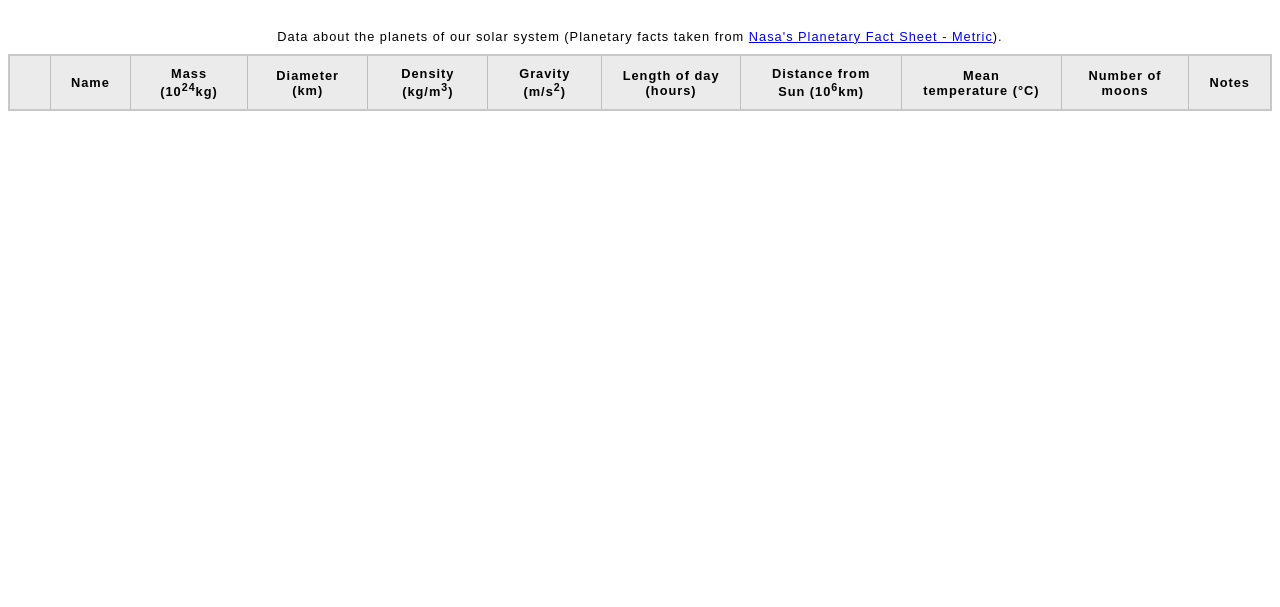
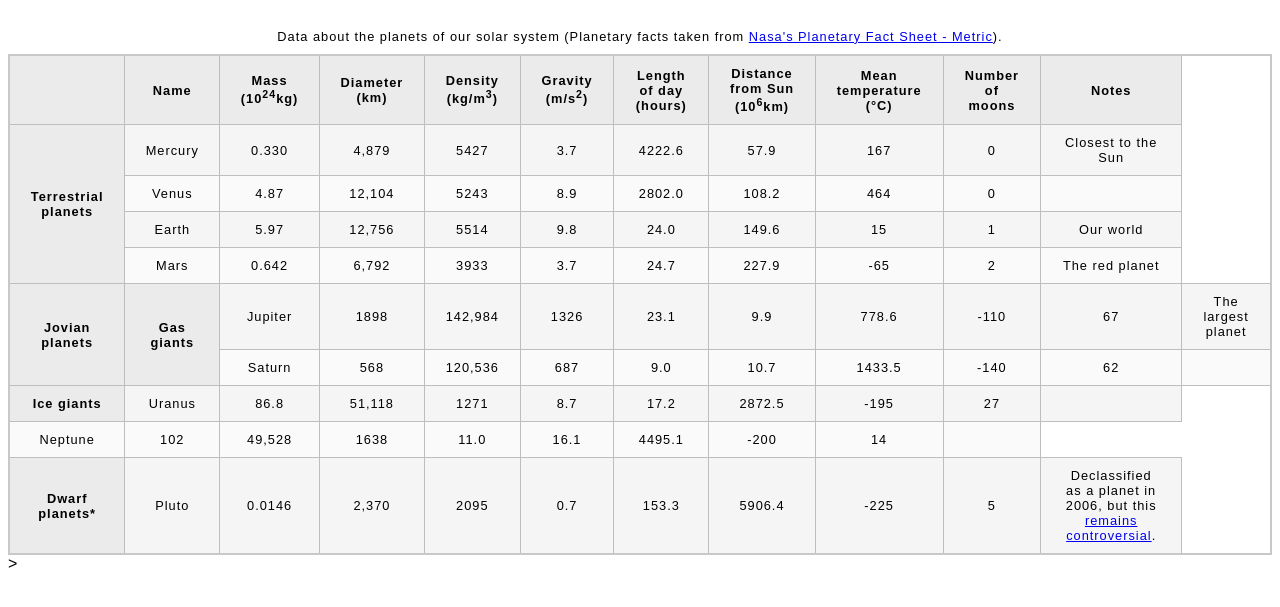
Before and after one commit to Omid122003/Web-Development-Fundamentals-Assignment-2, a plain HTML site: page Part-2/index.html in a window 1280 px wide. Shown: the part 61-668 px from the top of the page. Drawn offline with Linux system fonts and the light colour scheme.

Commit message:
Final update for Part 2 index.html
I forgot to save/commit during my coding process so the code is finished or at least mostly finished.

```diff
--- a/Part-2/index.html
+++ b/Part-2/index.html
@@ -1,7 +1,7 @@
 <!--
     Name: Omid Mumin
     File: index.html
-    Date: Feburary 1 2024
+    Date: Feburary 4 2024
     A very brief description of the file.
 -->
 
@@ -32,6 +32,122 @@
           <th>Mean temperature (°C)</th>
           <th>Number of moons</th>
           <th>Notes</th>
-
-  </body>
-</html>
+        </tr>
+      </thead>
+      <tbody>
+        <tr>
+          <th rowspan="4">Terrestrial planets</th>
+          <td>Mercury</td>
+          <td>0.330</td>
+          <td>4,879</td>
+          <td>5427</td>
+          <td>3.7</td>
+          <td>4222.6</td>
+          <td>57.9</td>
+          <td>167</td>
+          <td>0</td>
+          <td>Closest to the Sun</td>
+        </tr>
+        <tr>
+          <td>Venus</td>
+          <td>4.87</td>
+          <td>12,104</td>
+          <td>5243</td>
+          <td>8.9</td>
+          <td>2802.0</td>
+          <td>108.2</td>
+          <td>464</td>
+          <td>0</td>
+          <td></td>
+        </tr>
+        <tr>
+          <td>Earth</td>
+          <td>5.97</td>
+          <td>12,756</td>
+          <td>5514</td>
+          <td>9.8</td>
+          <td>24.0</td>
+          <td>149.6</td>
+          <td>15</td>
+          <td>1</td>
+          <td>Our world</td>
+        </tr>
+        <tr>
+          <td>Mars</td>
+          <td>0.642</td>
+          <td>6,792</td>
+          <td>3933</td>
+          <td>3.7</td>
+          <td>24.7</td>
+          <td>227.9</td>
+          <td>-65</td>
+          <td>2</td>
+          <td>The red planet</td>
+        </tr>
+        <tr>
+          <th rowspan="2">Jovian planets</th>
+          <th rowspan="2">Gas giants</th>
+          <td>Jupiter</td>
+          <td>1898</td>
+          <td>142,984</td>
+          <td>1326</td>
+          <td>23.1</td>
+          <td>9.9</td>
+          <td>778.6</td>
+          <td>-110</td>
+          <td>67</td>
+          <td>The largest planet</td>
+        </tr>
+        <tr>
+          <td>Saturn</td>
+          <td>568</td>
+          <td>120,536</td>
+          <td>687</td>
+          <td>9.0</td>
+          <td>10.7</td>
+          <td>1433.5</td>
+          <td>-140</td>
+          <td>62</td>
+          <td></td>
+        </tr>
+        <tr>
+          <th rowspan="1">Ice giants</th>
+          <td>Uranus</td>
+          <td>86.8</td>
+          <td>51,118</td>
+          <td>1271</td>
+          <td>8.7</td>
+          <td>17.2</td>
+          <td>2872.5</td>
+          <td>-195</td>
+          <td>27</td>
+          <td></td>
+        </tr>
+        <tr>
+          <td>Neptune</td>
+          <td>102</td>
+          <td>49,528</td>
+          <td>1638</td>
+          <td>11.0</td>
+          <td>16.1</td>
+          <td>4495.1</td>
+          <td>-200</td>
+          <td>14</td>
+          <td></td>
+        </tr>
+        <tr>
+          <th rowspan="1">Dwarf planets*</th>
+          <td>Pluto</td>
+          <td>0.0146</td>
+          <td>2,370</td>
+          <td>2095</td>
+          <td>0.7</td>
+          <td>153.3</td>
+          <td>5906.4</td>
+          <td>-225</td>
+          <td>5</td>
+          <td>Declassified as a planet in 2006, but this <a href="http://www.usatoday.com/story/tech/2014/10/02/pluto-planet-solar-system/16578959/">remains controversial</a>.</td>
+        </tr>
+      </tbody>
+    </table>
+>
```
